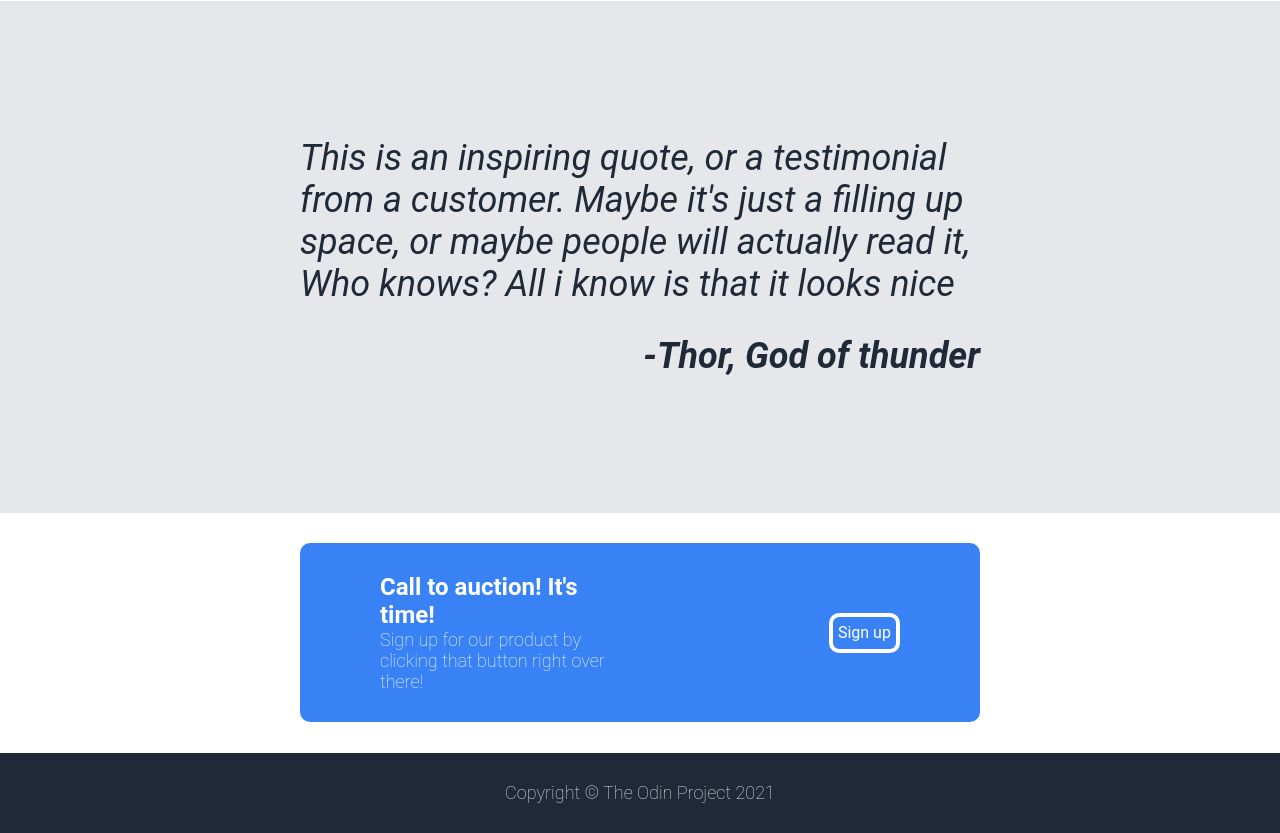
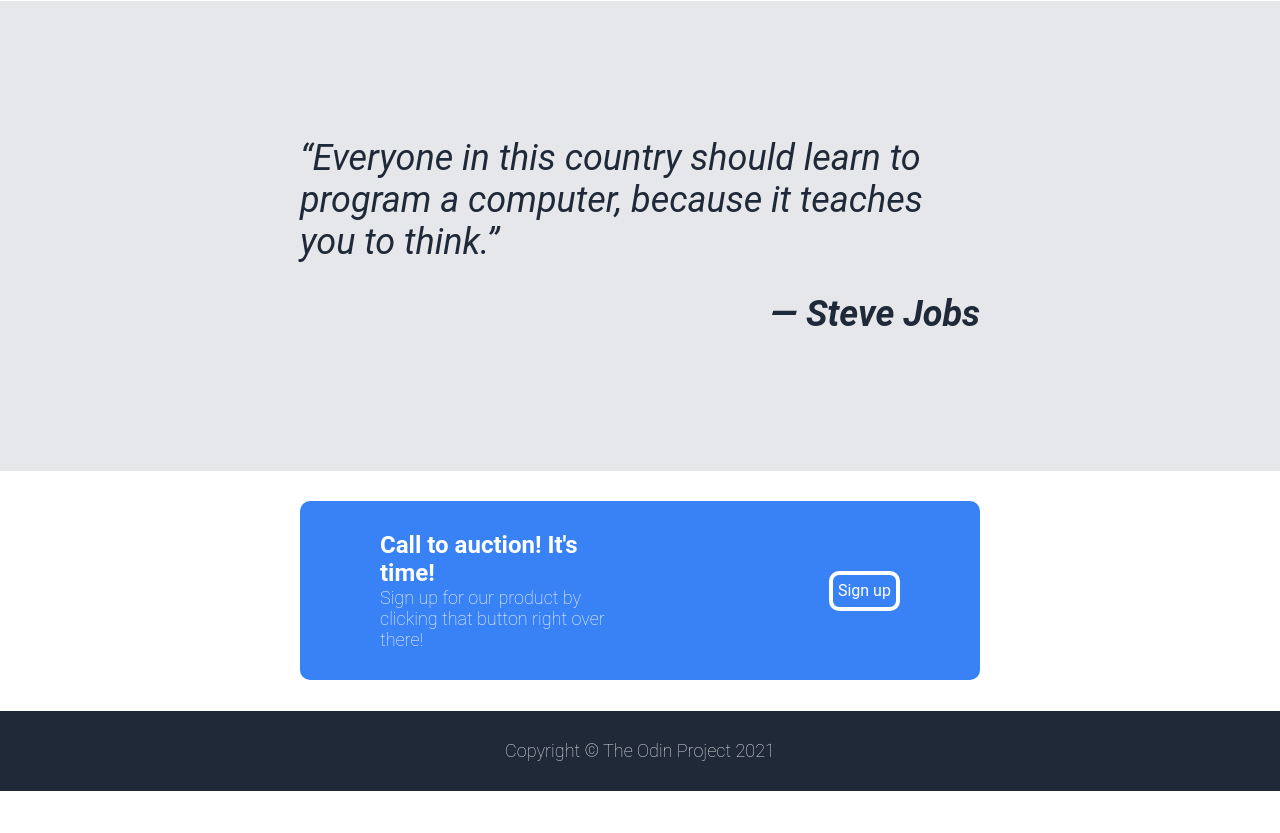
Before and after one commit to Zowthhy/Landing-page, a plain HTML site: page index.html in a window 1280 px wide. Shown: the part 960-1793 px from the top of the page. After the commit the page ends 1751 px from the top, so only its background shows below. Drawn offline with Linux system fonts and the light colour scheme.

Commit message:
"Changed the quote"

```diff
--- a/index.html
+++ b/index.html
@@ -55,9 +55,8 @@
         </section>
 
         <section id="sec3">
-            <p>This is an inspiring quote, or a testimonial from a customer. Maybe it's just a filling up space,
-            or maybe people will actually read it, Who knows? All i know is that it looks nice
-            <span id="atribute">-Thor, God of thunder</span></p>
+            <p>“Everyone in this country should learn to program a computer, because it teaches you to think.”
+            <span id="atribute"> — Steve Jobs</span></p>
         </section>
 
         <section id="sec4">
```
